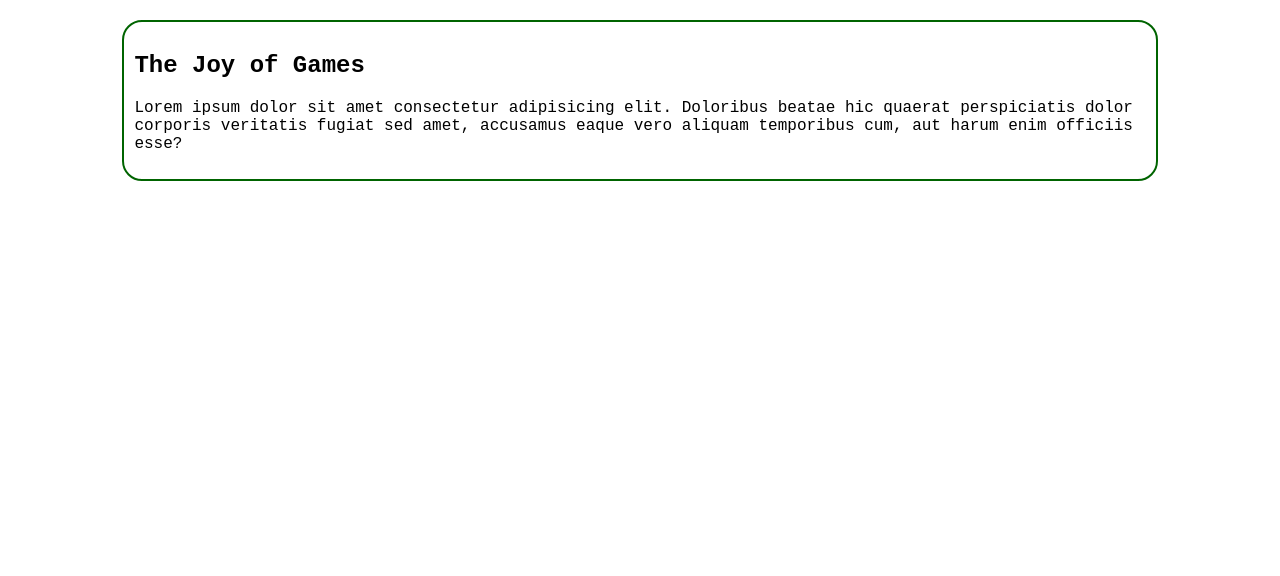
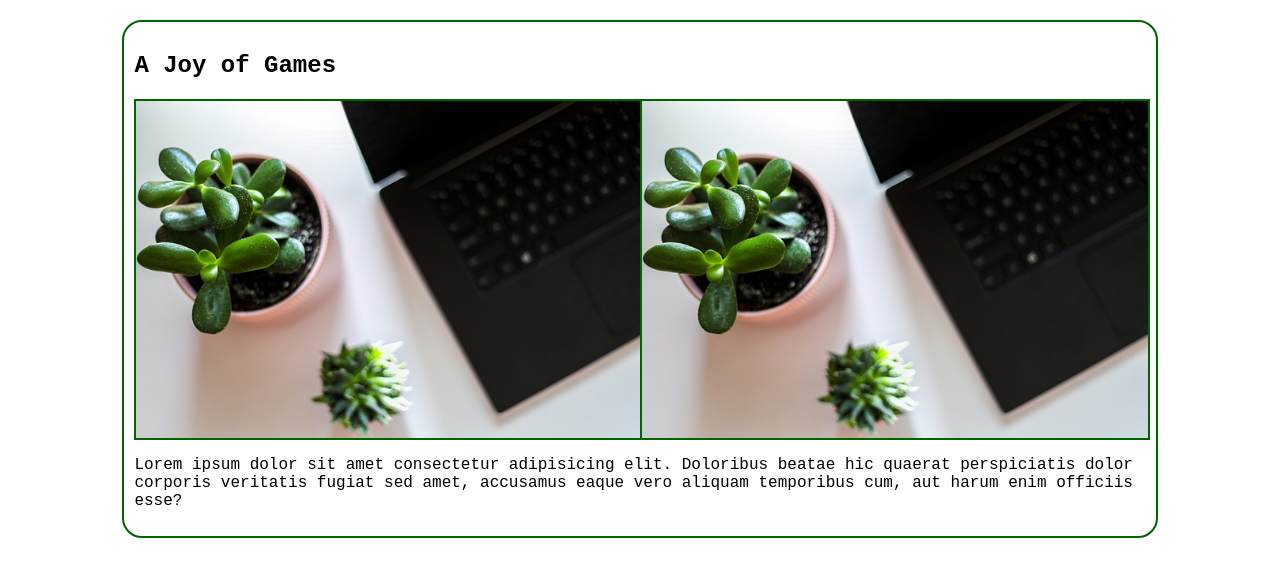
Before and after one commit to Scook-Git/web105VSC, a plain HTML site: page introduce-yourself/pages/games.html in a window 1280 px wide. Shown: the part 182-758 px from the top of the page. Drawn offline with Linux system fonts and the light colour scheme.

Commit message:
introduce-yourself-project

```diff
--- a/introduce-yourself/css/styles.css
+++ b/introduce-yourself/css/styles.css
@@ -41,13 +41,22 @@ nav a:hover{
 }
 
 img{
-    width: 40%;
-    margin: 10px;
+    width: 100%;
     display: block;
     border: 2px solid darkgreen;
 }
 
-#bottom-box{
-    width: 100%;
-    margin: 5px;
+.column{
+    float: left;
+    width: 50%;
 }
+
+.row::after{
+    content: "";
+    clear: both;
+    display: table;
+}
+
+#front{
+    width: 60%;
+}
--- a/introduce-yourself/pages/games.html
+++ b/introduce-yourself/pages/games.html
@@ -16,11 +16,19 @@
             <a href="#">Games</a>
         </nav>
     </header>
-    <main class="container">
-        <h2>The Joy of Games</h2>
+    <div class="container">
+        <h2>A Joy of Games</h2>
+        <div class="row">
+            <div class="column">
+                <img src="../images/placeholder.jpg" alt="placeholder">
+            </div>
+            <div class="column">
+                <img src="../images/placeholder.jpg" alt="placeholder">
+            </div>
+        </div>
         <p>Lorem ipsum dolor sit amet consectetur adipisicing elit. Doloribus beatae
             hic quaerat perspiciatis dolor corporis veritatis fugiat sed amet, accusamus
             eaque vero aliquam temporibus cum, aut harum enim officiis esse?</p>
-    </main>
+    </div>
 </body>
 </html>
```
Also changed, not shown: introduce-yourself/index.html (+3 -3 lines), introduce-yourself/pages/history.html (+9 -3 lines), introduce-yourself/pages/singing.html (+10 -2 lines).
